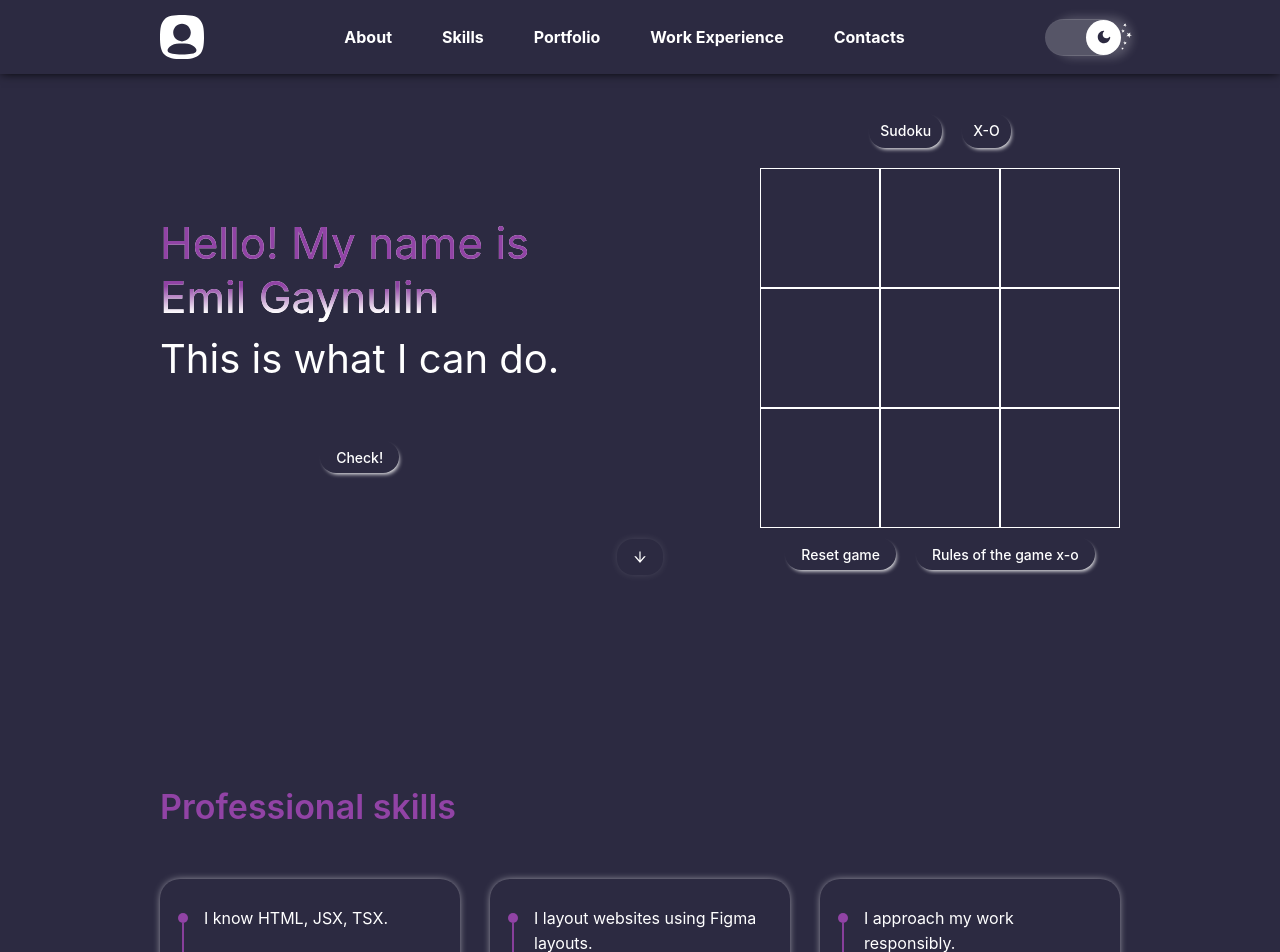
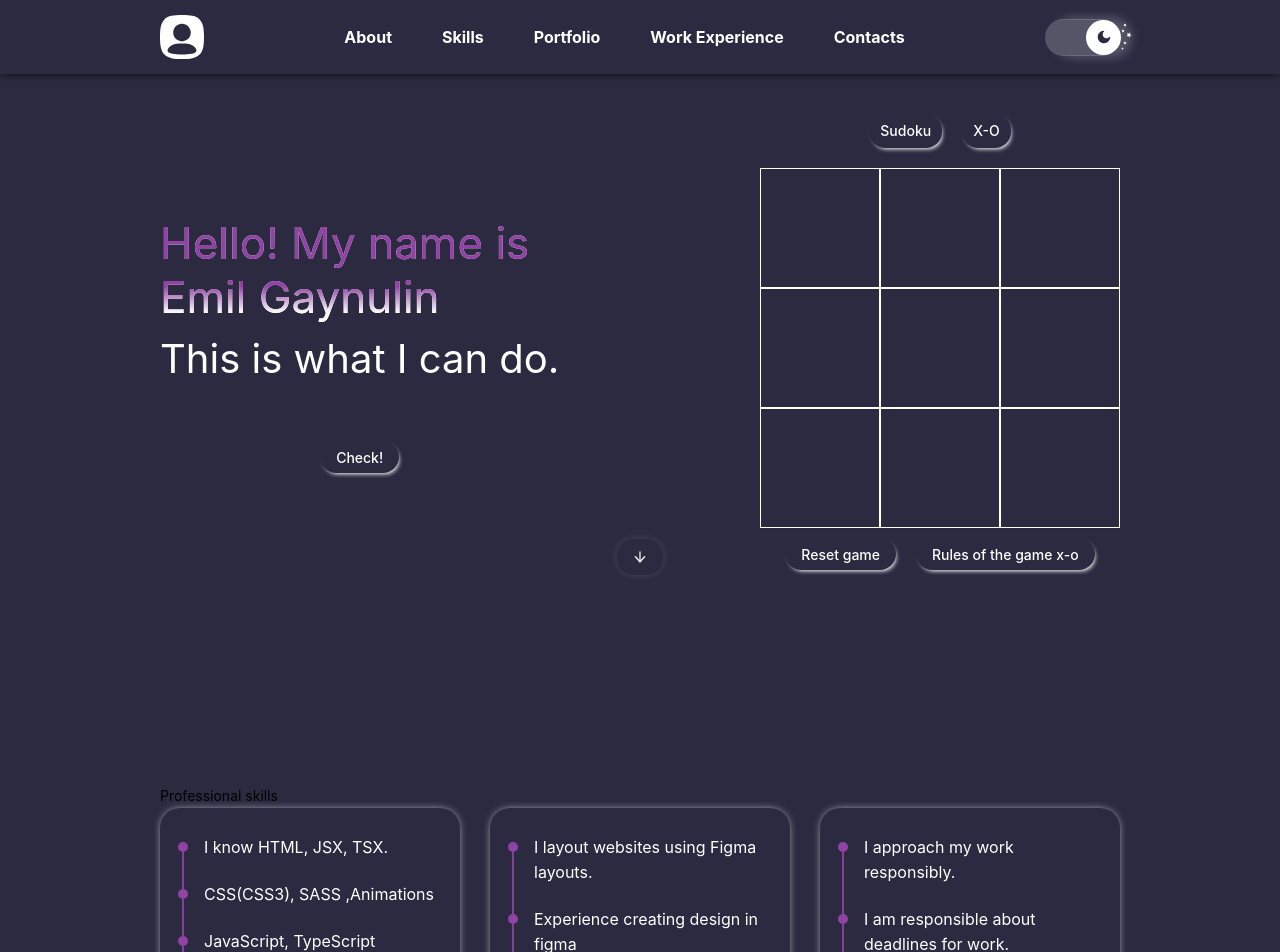
Before and after one commit to HELLRAID-cmd/Portfolio, a React (Vite) app in the folder client/: page /HeroXO in a window 1280 px wide. Shown: the top 952 px of the page. Built offline with nearby package versions, Linux system fonts and the light colour scheme.

Commit message:
Сделал через тег и удалил импорт

```diff
--- a/client/src/Components/About/About.tsx
+++ b/client/src/Components/About/About.tsx
@@ -1,4 +1,4 @@
-import { Typography, Card, Timeline } from "antd";
+import { Card, Timeline } from "antd";
 import "./About.scss";
 import { skills } from "./About-skills";
 
@@ -28,9 +28,7 @@ export const About = () => {
         <div className="about">
           <div className="container">
             <div className="about__wrapper">
-              <Typography.Title level={3} className="about__title">
-                Professional skills
-              </Typography.Title>
+              <h3 className="about__title">Professional skills</h3>
               <div className="about__card">
                 <Cards />
               </div>
```
